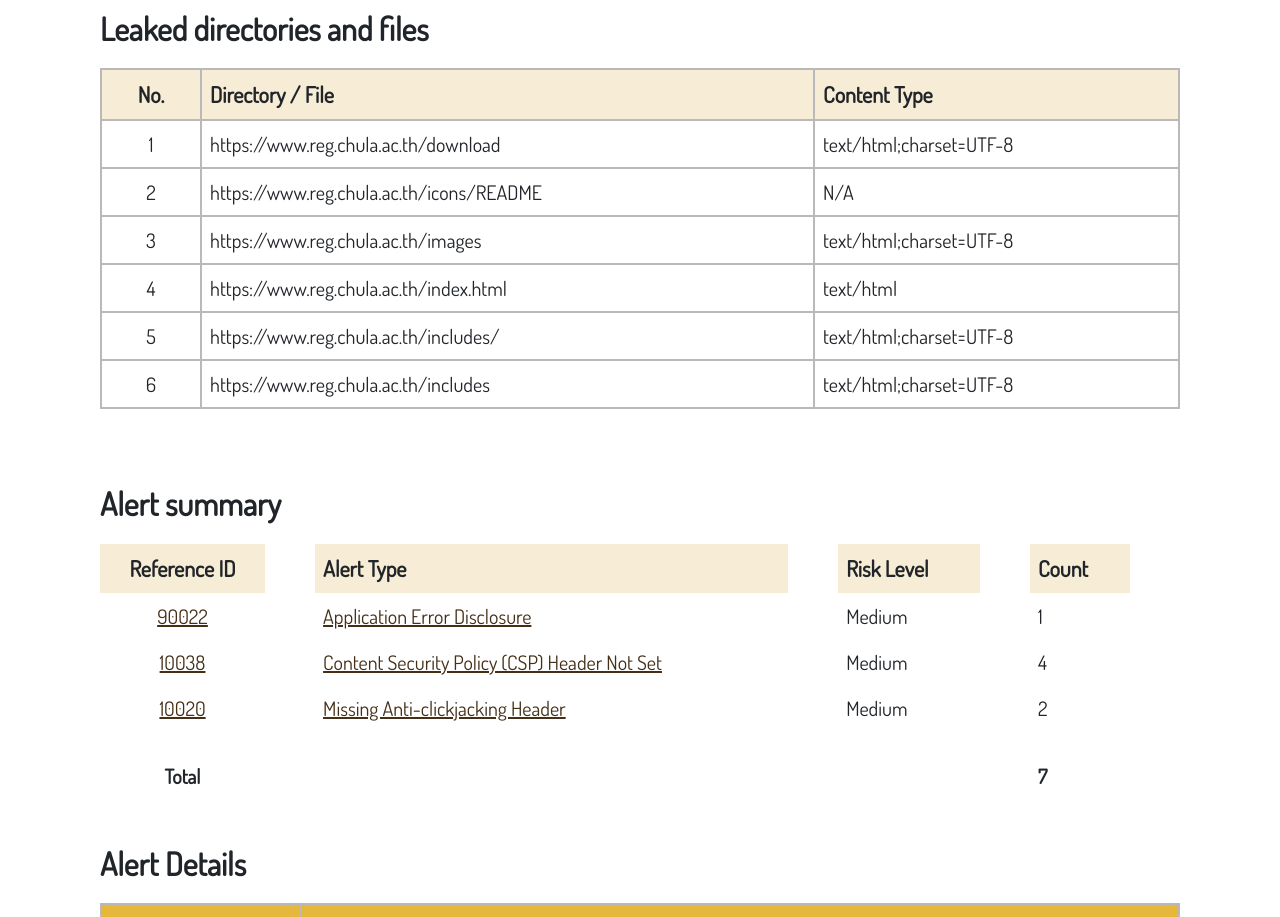
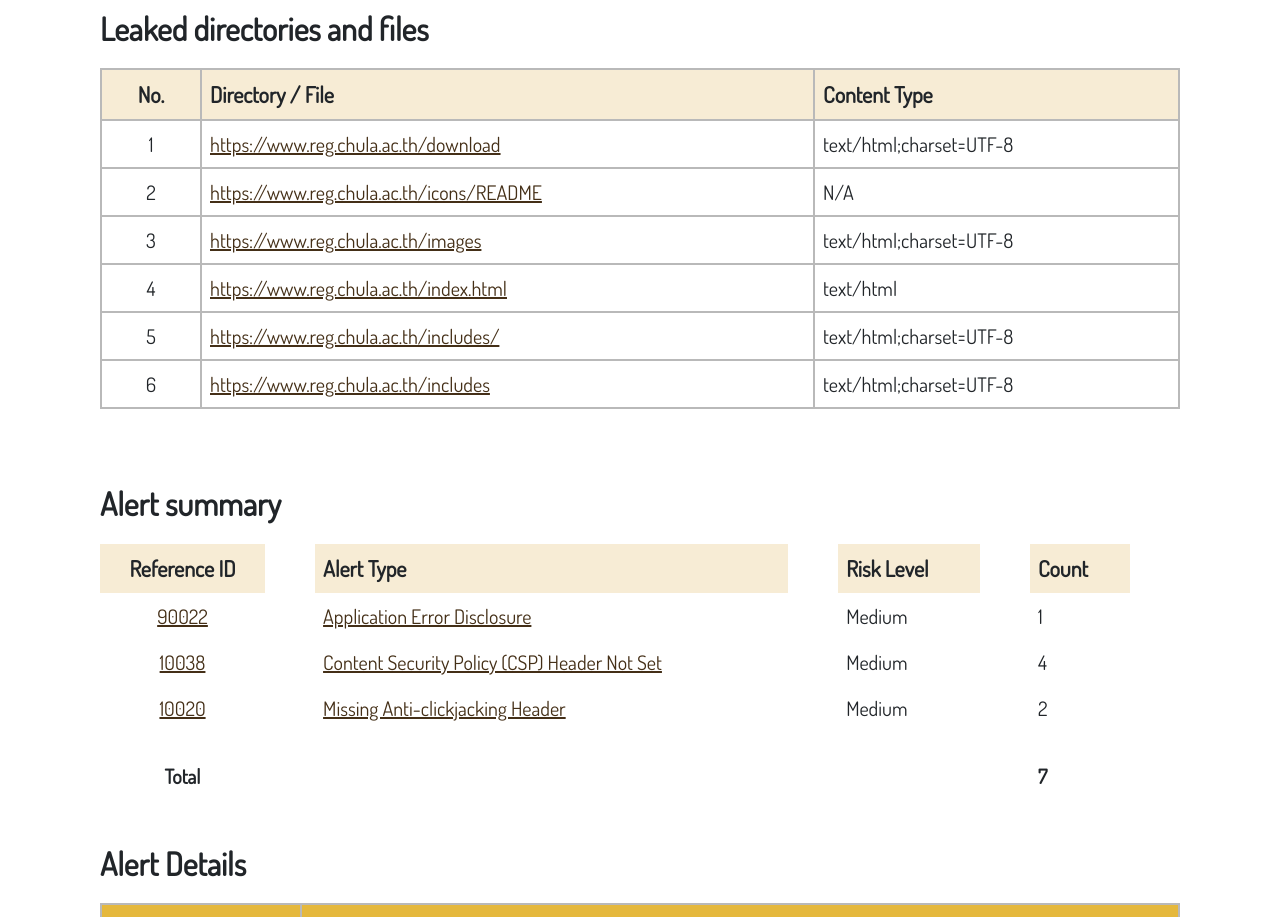
Before and after one commit to sirasbook/mr-robot-frontend, a React (Create React App) app: page /report in a window 1280 px wide. Shown: the part 2620-3537 px from the top of the page. Built offline with nearby package versions, Linux system fonts and the light colour scheme.

Commit message:
add href to each url

```diff
--- a/src/reports/leaked-directories/leaked.js
+++ b/src/reports/leaked-directories/leaked.js
@@ -43,7 +43,7 @@
             return (
                 <tr>
                     <td className="no">{c}</td>
-                    <td>{info.url}</td>
+                    <td><a href={info.url}>{info.url}</a></td>
                     {info.content_type === "" ? <td>N/A</td> : <td>{info.content_type}</td>}
                 </tr>
             )
--- a/src/reports/leaked-directories/leaked.scss
+++ b/src/reports/leaked-directories/leaked.scss
@@ -28,4 +28,11 @@
         text-align: center;
         width: 100px;
     }
+
+    a {
+        color: #442f17;
+        &:hover {
+            color: #ae8b63;
+        }
+    }
 }
```
